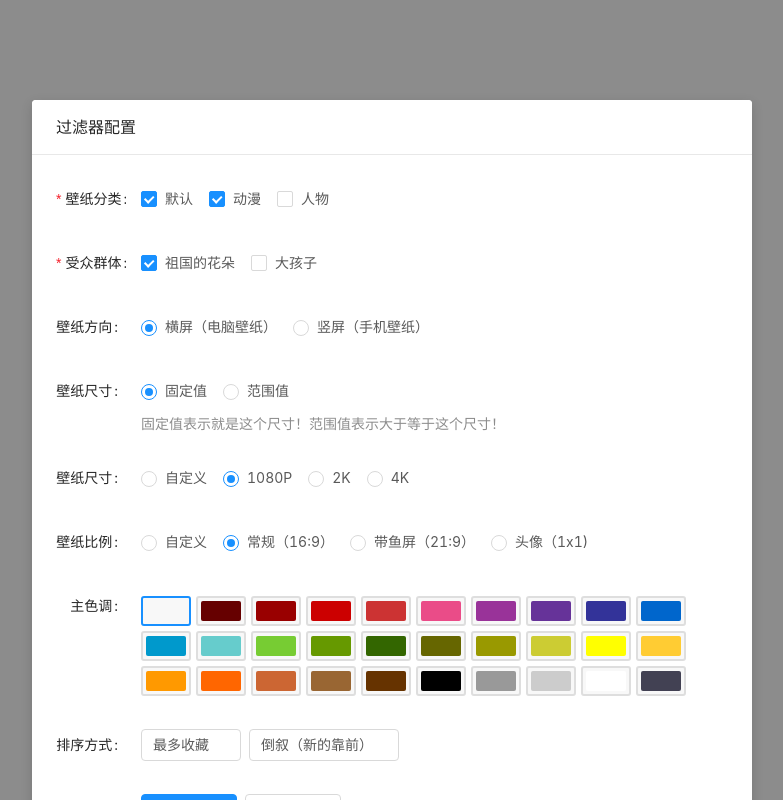
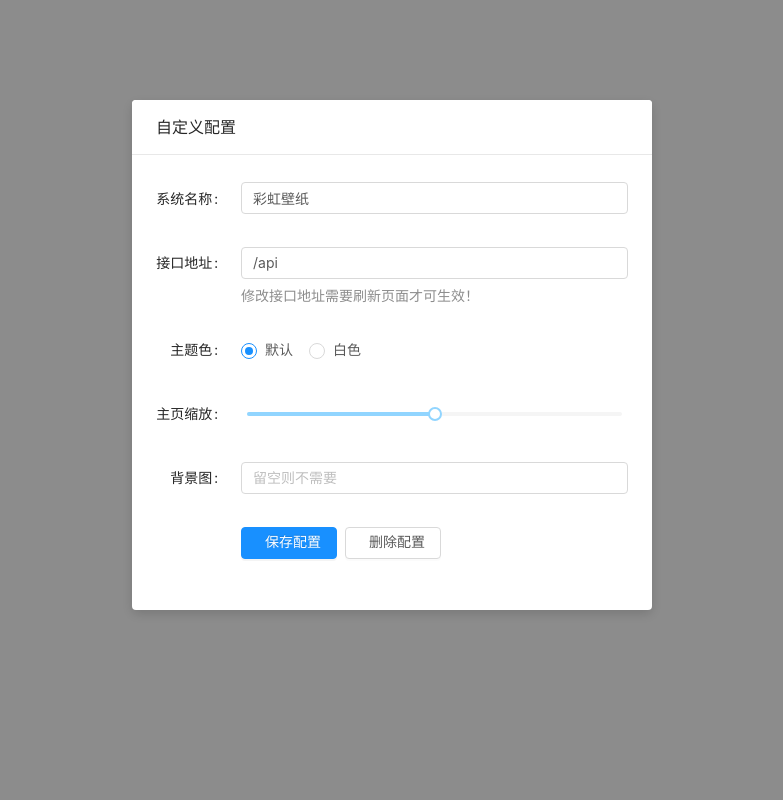
Before and after one commit to fuzhume/-wallhaven-web, a Vue app: page /#/index in a window 1280 px wide. Both pictures are taken after a click on the button 46 px from the left and 46 px from the top of the page. Shown: the whole page, without its empty margins (248-1031 px from the left). Built offline with nearby package versions, Linux system fonts and the light colour scheme; what hevue-img-preview, vue-clipboard2 would draw is missing.

Commit message:
增加系统配置能力！

```diff
--- a/public/config.js
+++ /dev/null
@@ -1,8 +0,0 @@
-const customConfig = {
-    // 自定义接口地址
-    apiUrl: "",
-    // 自定义系统名
-    systemName: ""
-}
-
-console.table(customConfig);
--- a/public/index.html
+++ b/public/index.html
@@ -16,7 +16,6 @@
             document.body.scrollTop = 0;  //非ie
         }
     </script>
-    <script src="config.js"></script>
     <title><%= process.env.VUE_APP_NAME %></title>
     <!-- require cdn assets css -->
     <% for (var i in htmlWebpackPlugin.options.cdn && htmlWebpackPlugin.options.cdn.css) { %>
--- a/src/App.vue
+++ b/src/App.vue
@@ -10,7 +10,7 @@ export default {
         const {meta} = this.$route;
         const option = {
             title: process.env.VUE_APP_SYSTEM_VERSION,
-            titleTemplate: `%s | ${process.env.VUE_APP_SYSTEM_NAME}`
+            titleTemplate: `%s | ${process.env.VUE_APP_SYSTEM_NAME} v${process.env.VUE_APP_SYSTEM_VERSION}`
         }
 
         if (meta && meta.title) option.title = meta.title;
--- /dev/null
+++ b/src/components/setting/customSetting.vue
@@ -0,0 +1,155 @@
+<template>
+    <a-modal class="customSetting" title="自定义配置" width="520px" :visible="visible" :footer="null" @cancel="hide">
+        <a-form-model ref="form" :rules="rules" :model="form" v-if="visible">
+            <a-form-model-item label="系统名称" >
+                <a-input v-model="form.systemName" placeholder="留空则使用默认名称" :maxLength="100" :allowClear="true"></a-input>
+            </a-form-model-item>
+            <a-form-model-item label="接口地址" extra="修改接口地址需要刷新页面才可生效！">
+                <a-input v-model="form.overwriteApiUrl" placeholder="留空则使用默认地址" :maxLength="100" :allowClear="true"></a-input>
+            </a-form-model-item>
+            <a-form-model-item label="主题色">
+                <a-radio-group v-model="form.theme" :options="optionsTheme"></a-radio-group>
+            </a-form-model-item>
+            <a-form-model-item label="主页缩放">
+                <a-slider :min="1" :max="2" :step="0.1" v-model="form.indexScaleRatio"></a-slider>
+            </a-form-model-item>
+            <a-form-model-item label="背景图">
+                <a-input v-model="form.indexBgImage" placeholder="留空则不需要" :maxLength="200" :allowClear="true"></a-input>
+            </a-form-model-item>
+            <a-form-model-item :wrapperCol="{style: {marginLeft: '5em'}}">
+                <a-space>
+                    <a-button type="primary" icon="check" @click="handleSave">保存配置</a-button>
+                    <a-button icon="delete" @click="handleRemove">删除配置</a-button>
+                </a-space>
+            </a-form-model-item>
+        </a-form-model>
+    </a-modal>
+</template>
+
+<script>
+import {mapGetters, mapMutations} from "vuex";
+import {optionsTheme} from "@/options/customSetting";
+
+export default {
+    name: "customSetting",
+    data() {
+        return {
+            optionsTheme,
+            visible: false,
+            rules: {
+                systemName: [
+                    {required: true, message: '系统名称不能为空！', trigger: 'change'},
+                ],
+                overwriteApiUrl: [
+                    {required: true, message: '接口地址不能为空！', trigger: 'change'},
+                ]
+            },
+            form: {},
+            placeholder: {
+                overwriteApiUrl: process.env.VUE_APP_API_BASE_URL
+            }
+        }
+    },
+    computed: {
+        ...mapGetters("wallpaper", ["customSetting"])
+    },
+    methods: {
+        ...mapMutations("wallpaper", ["setCustomSetting"]),
+        reset() {
+            this.form = {
+                overwriteApiUrl: process.env.VUE_APP_API_BASE_URL,
+                theme: "theme-default",
+                indexScaleRatio: 1.5,
+                systemName: process.env.VUE_APP_SYSTEM_NAME,
+                indexBgImage: ""
+            };
+        },
+        show() {
+            this.reset();
+
+            const {customSetting} = this;
+            if (customSetting) this.form = customSetting;
+
+            this.visible = true;
+        },
+        hide() {
+            this.visible = false;
+        },
+        handleFilter() {
+            this.hide();
+            this.$bus.$emit("save-config", this.form);
+        },
+        handleRemove() {
+            this.$confirm({
+                title: "删除确认",
+                content: "是否要删除自定义配置？删除后将使用默认配置！",
+                onOk: () => {
+                    this.setCustomSetting(null);
+                    this.$message.success("已恢复默认设置");
+                    this.handleFilter();
+                }
+            })
+        },
+        handleSave() {
+            this.$refs.form.validate((ok) => {
+                if (ok) {
+                    this.setCustomSetting(this.form);
+                    this.$message.success("保存成功");
+                    this.handleFilter();
+                }
+            })
+        }
+    }
+}
+</script>
+
+<style lang="less" scoped>
+.customSetting {
+    /deep/ .ant-form-item {
+        display: flex;
+
+        .ant-form-item-label {
+            flex-shrink: 0;
+            width: 5em;
+        }
+
+        .ant-form-item-control-wrapper {
+            padding-left: 15px;
+            flex: 1;
+        }
+    }
+
+    .color-list {
+        display: flex;
+        justify-content: flex-start;
+        align-items: flex-start;
+        flex-wrap: wrap;
+        padding-top: 10px;
+        line-height: normal;
+
+        .color-block {
+            line-height: inherit;
+            display: inline-block;
+            border: 2px solid #dedede;
+            margin-bottom: 5px;
+            margin-right: 5px;
+            border-radius: 3px;
+            background-color: #f8f8f8;
+            padding: 3px;
+            height: 30px;
+            width: 50px;
+
+            &.active {
+                border-color: #1890ff;
+            }
+
+            .color {
+                display: inline-block;
+                width: 100%;
+                height: 100%;
+                border-radius: 2px;
+            }
+        }
+    }
+}
+</style>
--- a/src/components/dialog/filterSetting.vue
+++ b/src/components/setting/filterSetting.vue
@@ -98,11 +98,11 @@ export default {
         }
     },
     computed: {
-        ...mapGetters("wallpaper", ["settingFilter"])
+        ...mapGetters("wallpaper", ["filterSetting"])
     },
     methods: {
-        ...mapMutations("wallpaper", ["setSettingFilter"]),
-        reset(){
+        ...mapMutations("wallpaper", ["setFilterSetting"]),
+        reset() {
             this.form = {
                 order: "desc",
                 sorting: "favorites",
@@ -126,8 +126,8 @@ export default {
         show() {
             this.reset();
 
-            const {settingFilter} = this;
-            if (settingFilter) this.form = settingFilter;
+            const {filterSetting} = this;
+            if (filterSetting) this.form = filterSetting;
 
             this.visible = true;
         },
@@ -170,14 +170,14 @@ export default {
         },
         handleFilter() {
             this.hide();
-            this.$bus.$emit("filter-wallpaper", this.form);
+            this.$bus.$emit("save-config", this.form);
         },
         handleRemove() {
             this.$confirm({
                 title: "删除确认",
                 content: "是否要删除自定义配置？删除后将使用默认配置！",
                 onOk: () => {
-                    this.setSettingFilter(null);
+                    this.setFilterSetting(null);
                     this.$message.success("已恢复默认设置");
                     this.handleFilter();
                 }
@@ -186,11 +186,9 @@ export default {
         handleSave() {
             this.$refs.form.validate((ok) => {
                 if (ok) {
-                    this.setSettingFilter(this.form);
+                    this.setFilterSetting(this.form);
                     this.$message.success("保存成功");
                     this.handleFilter();
-                } else {
-                    return false;
                 }
             })
         }
--- a/src/layouts/ResultLayout.vue
+++ b/src/layouts/ResultLayout.vue
@@ -28,14 +28,15 @@
         <a-layout-content class="content">
             <router-view></router-view>
         </a-layout-content>
-        <!--        <a-layout-footer class="footer"></a-layout-footer>-->
+                <a-layout-footer class="footer"></a-layout-footer>
     </a-layout>
 </template>
 
 <script>
 import {optionsNav} from "@/options/nav";
 import SearchWallpaper from "@/components/form/searchWallpaper";
-import FilterSetting from "@/components/dialog/filterSetting";
+import FilterSetting from "@/components/setting/filterSetting";
+import {mapGetters} from "vuex";
 
 export default {
     name: "ResultLayout",
@@ -46,9 +47,11 @@ export default {
         }
     },
     computed: {
+        ...mapGetters("wallpaper", ["filterSetting", "customSetting"]),
         systemName() {
-            // eslint-disable-next-line no-undef
-            return customConfig.systemName || process.env.VUE_APP_SYSTEM_NAME
+            const {customSetting} = this;
+            if (customSetting && customSetting.systemName) return customSetting.systemName;
+            return process.env.VUE_APP_SYSTEM_NAME
         },
         isSearchResultUrl() {
             const {path} = this.$route;
--- /dev/null
+++ b/src/options/customSetting.js
@@ -0,0 +1,14 @@
+const optionsTheme = [
+    {
+        label: "默认",
+        value: "theme-default"
+    },
+    {
+        label: "白色",
+        value: "theme-white"
+    }
+]
+
+export {
+    optionsTheme
+}
--- a/src/pages/index/index.vue
+++ b/src/pages/index/index.vue
@@ -1,12 +1,16 @@
 <template>
-    <div class="index">
+    <div :class="['index',theme]" :style="{backgroundImage: indexBgImage ? `url(${indexBgImage})` : null}">
+        <custom-setting ref="custom-setting"></custom-setting>
         <filter-setting ref="filter-setting" layout="index"></filter-setting>
         <div class="toolbar">
+            <a-tooltip title="自定义配置" placement="right">
+                <a-button icon="setting" @click="$refs['custom-setting'].show()"></a-button>
+            </a-tooltip>
             <a-tooltip title="过滤配置" placement="right">
                 <a-button icon="search" @click="$refs['filter-setting'].show()"></a-button>
             </a-tooltip>
         </div>
-        <div class="wrapper">
+        <div class="wrapper" :style="{transform: `scale(${indexScaleRatio})`}">
             <h1 class="logo">{{ systemName }}</h1>
             <div class="form">
                 <search-wallpaper size="large"></search-wallpaper>
@@ -27,17 +31,33 @@
 import {optionsNav} from "@/options/nav";
 import SearchWallpaper from "@/components/form/searchWallpaper";
 import {mapGetters} from "vuex";
-import FilterSetting from "@/components/dialog/filterSetting";
+import FilterSetting from "@/components/setting/filterSetting";
+import CustomSetting from "@/components/setting/customSetting";
 
 export default {
     name: "index",
-    components: {FilterSetting, SearchWallpaper},
+    components: {CustomSetting, FilterSetting, SearchWallpaper},
     computed: {
-        ...mapGetters("wallpaper", ["settingSystem"]),
-
+        ...mapGetters("wallpaper", ["filterSetting", "customSetting"]),
         systemName() {
-            // eslint-disable-next-line no-undef
-            return customConfig.systemName || process.env.VUE_APP_SYSTEM_NAME
+            const {customSetting} = this;
+            if (customSetting && customSetting.systemName) return customSetting.systemName;
+            return process.env.VUE_APP_SYSTEM_NAME
+        },
+        theme() {
+            const {customSetting} = this;
+            if (customSetting && customSetting.theme) return customSetting.theme;
+            return "theme-default";
+        },
+        indexScaleRatio() {
+            const {customSetting} = this;
+            if (customSetting && customSetting.indexScaleRatio) return customSetting.indexScaleRatio;
+            return 1.5;
+        },
+        indexBgImage() {
+            const {customSetting} = this;
+            if (customSetting && customSetting.indexBgImage) return customSetting.indexBgImage;
+            return null;
         }
     },
     data() {
@@ -58,6 +78,30 @@ export default {
     background-size: cover;
     background-repeat: no-repeat;
     background-position: center;
+
+    &.theme-default {
+        color: #000000;
+        background-color: #ffffff;
+    }
+
+    &.theme-white {
+        color: #ffffff;
+        background-color: #000000;
+        background-image: linear-gradient(to bottom, #333, #222);
+        text-shadow: 0 1px 1px #000000;
+
+        .wrapper {
+            .logo {
+                color: #ffffff;
+            }
+
+            .type-list {
+                .type {
+                    color: #ffffff;
+                }
+            }
+        }
+    }
 
     .toolbar {
         display: flex;
@@ -87,7 +131,6 @@ export default {
         align-items: center;
         justify-content: center;
         transition: .2s;
-        transform: scale(1.5);
 
         .logo {
             font-size: 30px;
--- a/src/services/api.js
+++ b/src/services/api.js
@@ -1,5 +1,5 @@
-// eslint-disable-next-line no-undef
-const baseUrl = customConfig.apiUrl || process.env.VUE_APP_API_BASE_URL;
+const customSetting = JSON.parse(window.localStorage.getItem(process.env.VUE_APP_CUSTOM_SETTING_KEY)) || {};
+const baseUrl = customSetting.overwriteApiUrl || process.env.VUE_APP_API_BASE_URL;
 
 const api = {
     latest: baseUrl + "/wallhaven/latest",
--- a/src/store/modules/wallpaper.js
+++ b/src/store/modules/wallpaper.js
@@ -1,40 +1,39 @@
 export default {
     namespaced: true,
     state: {
-        config: null,
-        settingFilter: null,
-        settingSystem: null
+        filterSetting: null,
+        customSetting: null,
     },
     mutations: {
-        setSettingFilter(state, settingFilter) {
-            if (settingFilter) {
-                window.localStorage.setItem(process.env.VUE_APP_SETTING_FILTER, JSON.stringify(settingFilter));
+        setFilterSetting(state, filterSetting) {
+            if (filterSetting) {
+                window.localStorage.setItem(process.env.VUE_APP_FILTER_SETTING_KEY, JSON.stringify(filterSetting));
             } else {
-                window.localStorage.removeItem(process.env.VUE_APP_SETTING_FILTER);
+                window.localStorage.removeItem(process.env.VUE_APP_FILTER_SETTING_KEY);
             }
-            state.settingFilter = settingFilter;
+            state.filterSetting = filterSetting;
         },
-        setSettingSystem(state, settingSystem) {
-            if (settingSystem) {
-                window.localStorage.setItem(process.env.VUE_APP_SETTING_SYSTEM, JSON.stringify(settingSystem));
+        setCustomSetting(state, customSetting) {
+            if (customSetting) {
+                window.localStorage.setItem(process.env.VUE_APP_CUSTOM_SETTING_KEY, JSON.stringify(customSetting));
             } else {
-                window.localStorage.removeItem(process.env.VUE_APP_SETTING_SYSTEM);
+                window.localStorage.removeItem(process.env.VUE_APP_CUSTOM_SETTING_KEY);
             }
-            state.settingSystem = settingSystem;
+            state.customSetting = customSetting;
         }
     },
     getters: {
-        settingFilter(state) {
-            if (!state.settingFilter) {
-                state.settingFilter = JSON.parse(window.localStorage.getItem(process.env.VUE_APP_SETTING_FILTER));
+        filterSetting(state) {
+            if (!state.filterSetting) {
+                state.filterSetting = JSON.parse(window.localStorage.getItem(process.env.VUE_APP_FILTER_SETTING_KEY));
             }
-            return state.settingFilter;
+            return state.filterSetting;
         },
-        settingSystem(state) {
-            if (!state.settingSystem) {
-                state.settingSystem = JSON.parse(window.localStorage.getItem(process.env.VUE_APP_SETTING_SYSTEM));
+        customSetting(state) {
+            if (!state.customSetting) {
+                state.customSetting = JSON.parse(window.localStorage.getItem(process.env.VUE_APP_CUSTOM_SETTING_KEY));
             }
-            return state.settingSystem || {indexScaleRatio: 1.5};
+            return state.customSetting;
         },
     }
 }
```
Also changed, not shown: src/pages/queryResult/queryResult.vue (+24 -7 lines), 1 other file (tests, documents, lock files or other folders).
